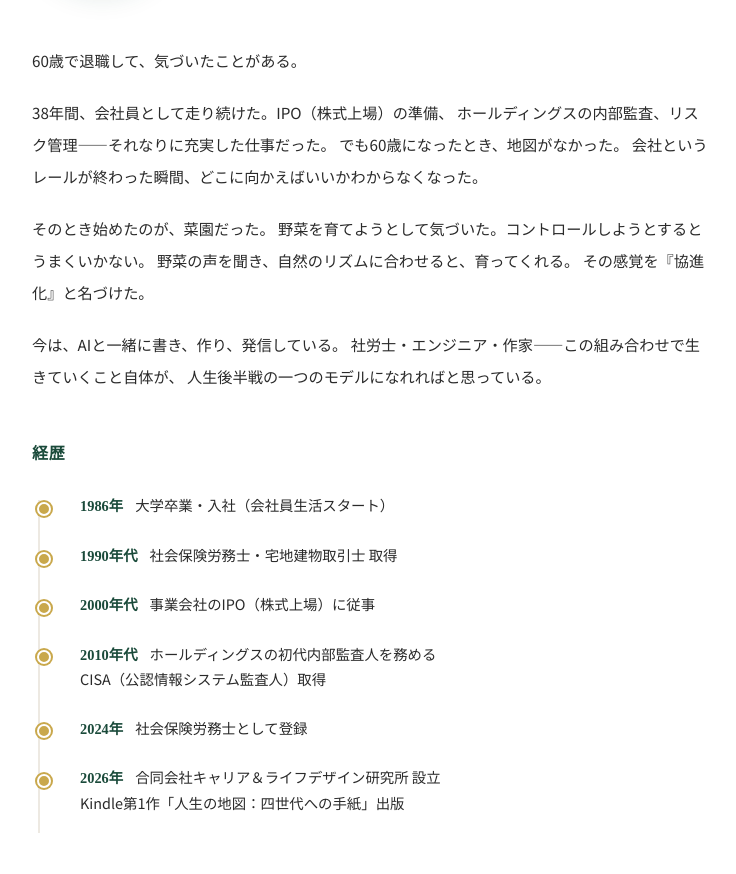
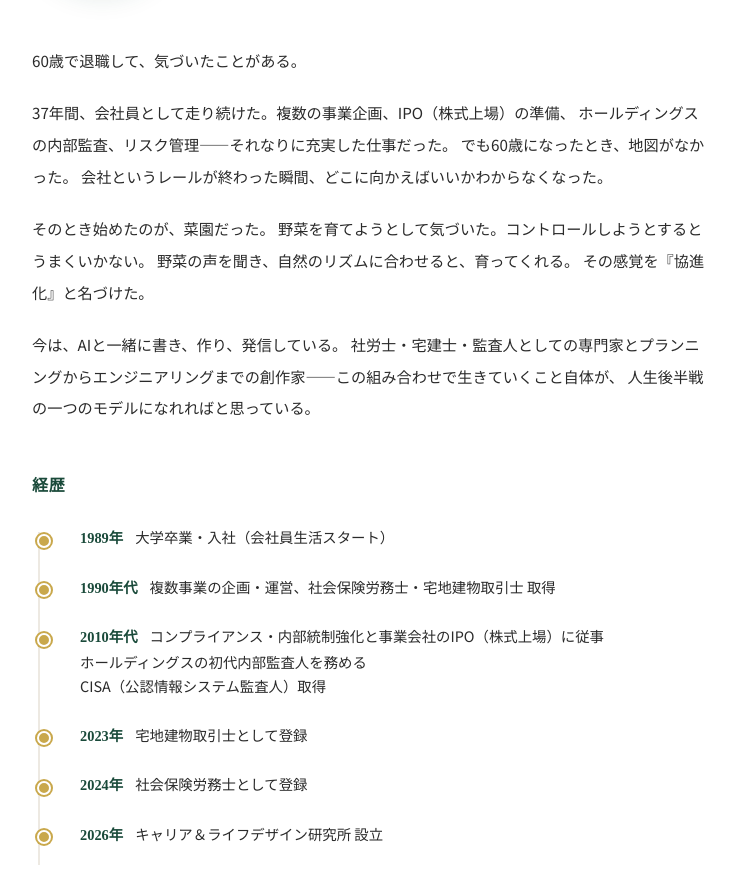
Before and after one commit to waka-hiro-60/career-life-design, a plain HTML site: page about/index.html in a window 1280 px wide. Shown: the part 653-1527 px from the top of the page, without its empty margins (178-914 px from the left). Drawn offline with Linux system fonts and the light colour scheme.

Commit message:
fix: aboutページ プロフィール・経歴タイムライン修正

```diff
--- a/about/index.html
+++ b/about/index.html
@@ -404,7 +404,7 @@
 
     <div class="profile-body">
       <p>60歳で退職して、気づいたことがある。</p>
-      <p>38年間、会社員として走り続けた。IPO（株式上場）の準備、
+      <p>37年間、会社員として走り続けた。複数の事業企画、IPO（株式上場）の準備、
       ホールディングスの内部監査、リスク管理——それなりに充実した仕事だった。
       でも60歳になったとき、地図がなかった。
       会社というレールが終わった瞬間、どこに向かえばいいかわからなくなった。</p>
@@ -413,7 +413,7 @@
       野菜の声を聞き、自然のリズムに合わせると、育ってくれる。
       その感覚を『協進化』と名づけた。</p>
       <p>今は、AIと一緒に書き、作り、発信している。
-      社労士・エンジニア・作家——この組み合わせで生きていくこと自体が、
+      社労士・宅建士・監査人としての専門家とプランニングからエンジニアリングまでの創作家——この組み合わせで生きていくこと自体が、
       人生後半戦の一つのモデルになれればと思っている。</p>
     </div>
 
@@ -421,12 +421,12 @@
     <div class="timeline">
       <p class="timeline-title">経歴</p>
       <ul class="timeline-list">
-        <li><span class="timeline-year">1986年</span>大学卒業・入社（会社員生活スタート）</li>
-        <li><span class="timeline-year">1990年代</span>社会保険労務士・宅地建物取引士 取得</li>
-        <li><span class="timeline-year">2000年代</span>事業会社のIPO（株式上場）に従事</li>
-        <li><span class="timeline-year">2010年代</span>ホールディングスの初代内部監査人を務める<br>CISA（公認情報システム監査人）取得</li>
+        <li><span class="timeline-year">1989年</span>大学卒業・入社（会社員生活スタート）</li>
+        <li><span class="timeline-year">1990年代</span>複数事業の企画・運営、社会保険労務士・宅地建物取引士 取得</li>
+        <li><span class="timeline-year">2010年代</span>コンプライアンス・内部統制強化と事業会社のIPO（株式上場）に従事<br>ホールディングスの初代内部監査人を務める<br>CISA（公認情報システム監査人）取得</li>
+        <li><span class="timeline-year">2023年</span>宅地建物取引士として登録</li>
         <li><span class="timeline-year">2024年</span>社会保険労務士として登録</li>
-        <li><span class="timeline-year">2026年</span>合同会社キャリア＆ライフデザイン研究所 設立<br>Kindle第1作「人生の地図：四世代への手紙」出版</li>
+        <li><span class="timeline-year">2026年</span>キャリア＆ライフデザイン研究所 設立</li>
       </ul>
     </div>
   </div>
```
